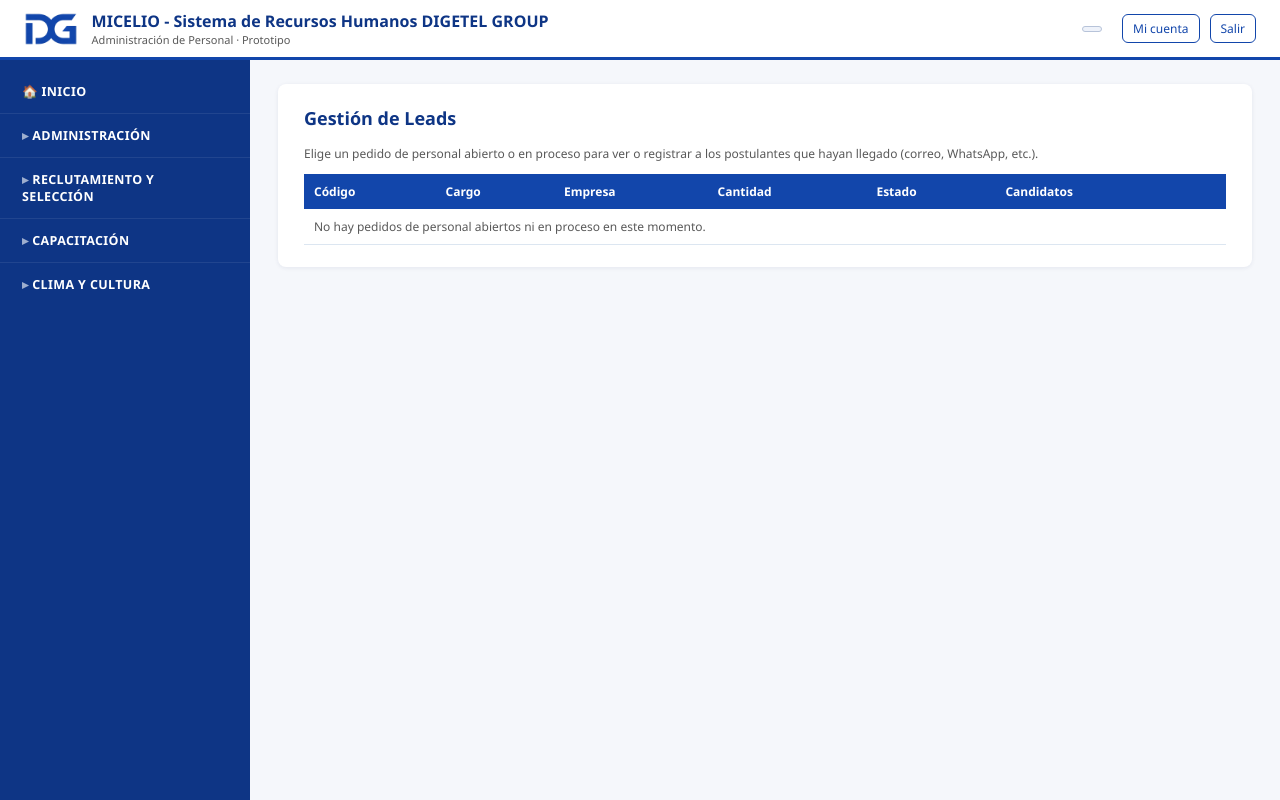
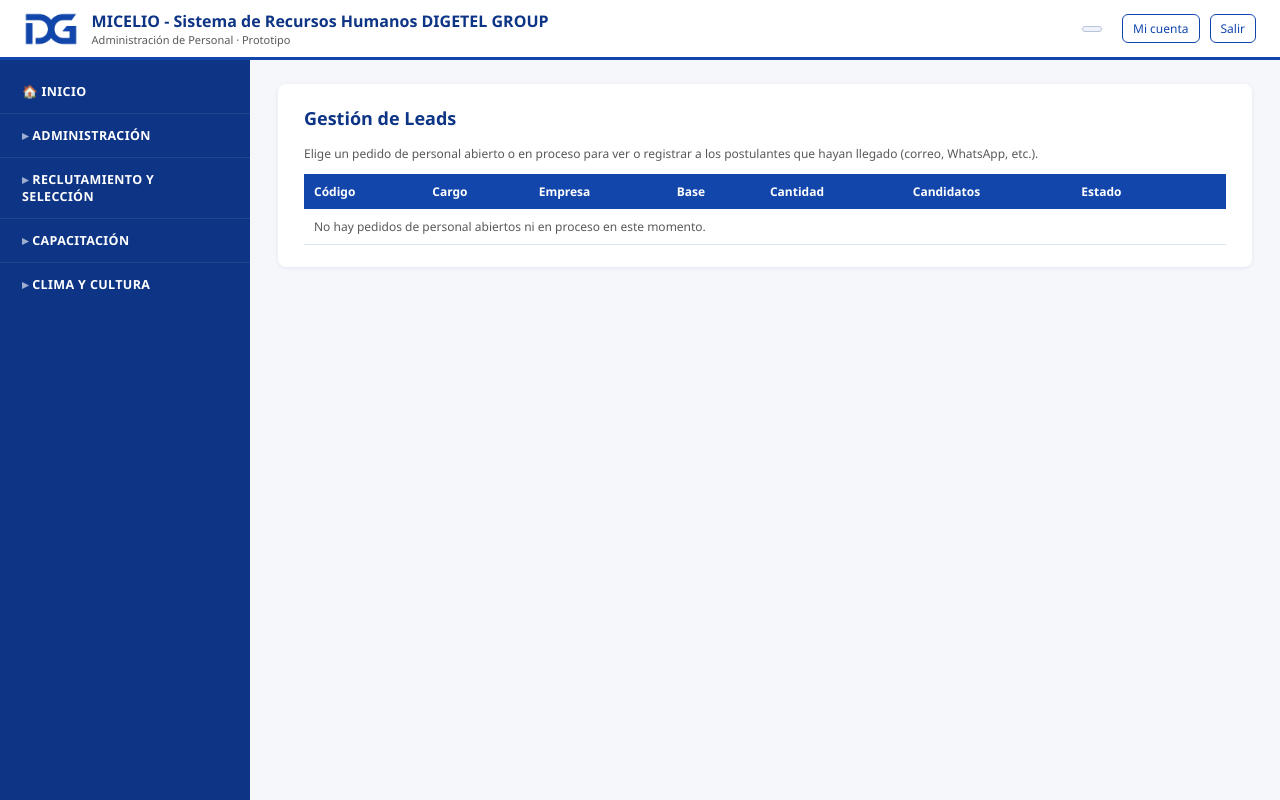
Before and after one commit to eduardorioslancien-glitch/micelio-rrhh, a Python web app: template app/templates/rrhh_leads.html in a window 1280 px wide. Run offline with Jinja, Linux system fonts and the light colour scheme; the template is opened without the code that fills it, so the values that code supplies are empty.

Commit message:
Gestion de Leads: agregar columna Base y reordenar
La tabla de pedidos abiertos ahora muestra: Codigo, Cargo, Empresa,
Base, Cantidad, Candidatos, Estado y el boton Ver candidatos.

Co-Authored-By: Claude Sonnet 5 <noreply@anthropic.com>

```diff
--- a/app/templates/rrhh_leads.html
+++ b/app/templates/rrhh_leads.html
@@ -16,19 +16,20 @@
     <p class="muted">Elige un pedido de personal abierto o en proceso para ver o registrar a los postulantes
       que hayan llegado (correo, WhatsApp, etc.).</p>
     <table>
-      <tr><th>Código</th><th>Cargo</th><th>Empresa</th><th>Cantidad</th><th>Estado</th><th>Candidatos</th><th></th></tr>
+      <tr><th>Código</th><th>Cargo</th><th>Empresa</th><th>Base</th><th>Cantidad</th><th>Candidatos</th><th>Estado</th><th></th></tr>
       {% for p in pedidos_abiertos %}
       <tr>
         <td class="muted">{{ p.codigo or "—" }}</td>
         <td><strong>{{ p.cargo_solicitado }}</strong></td>
         <td>{{ p.empresa.nombre if p.empresa else "—" }}</td>
+        <td>{{ p.base.nombre if p.base else "—" }}</td>
         <td>{{ p.cantidad }}</td>
+        <td>{{ leads_por_pedido.get(p.id, 0) }}</td>
         <td><span class="badge {{ p.estado }}">{{ estado_labels.get(p.estado, p.estado) if estado_labels else p.estado }}</span></td>
-        <td>{{ leads_por_pedido.get(p.id, 0) }}</td>
         <td><a class="btn small" href="/rrhh/reclutamiento/leads?pedido_id={{ p.id }}">Ver candidatos</a></td>
       </tr>
       {% else %}
-      <tr><td colspan="7" class="muted">No hay pedidos de personal abiertos ni en proceso en este momento.</td></tr>
+      <tr><td colspan="8" class="muted">No hay pedidos de personal abiertos ni en proceso en este momento.</td></tr>
       {% endfor %}
     </table>
     {% if leads_por_pedido.get(none, 0) %}
```
